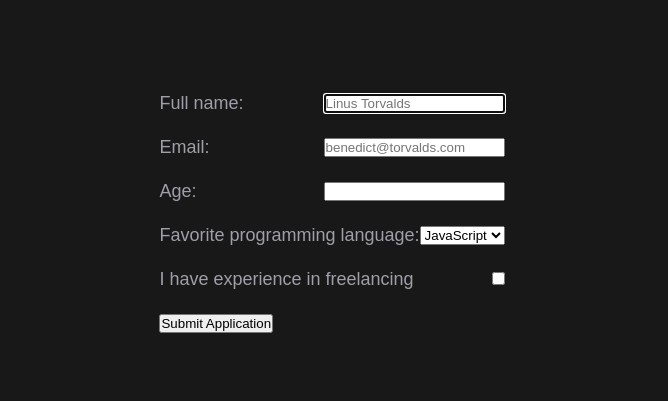
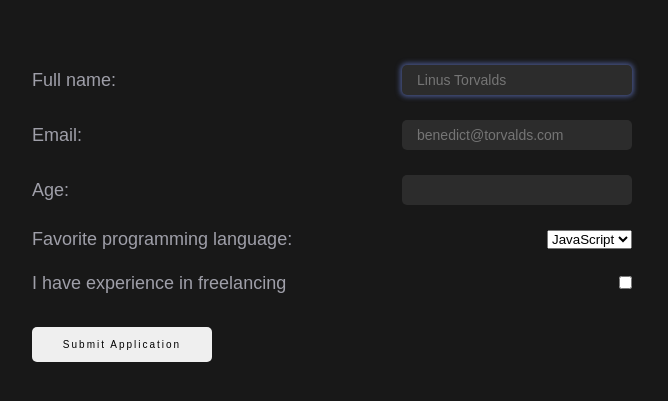
Before and after one commit to ElizabethBlock/primitive-form-, a plain HTML site: page index.html in a window 1280 px wide. Shown: the part 187-588 px from the top of the page, without its empty margins (308-976 px from the left). Drawn offline with Linux system fonts and the light colour scheme; a web font is replaced by a local one.

Commit message:
style form

```diff
--- a/css/style.css
+++ b/css/style.css
@@ -1,4 +1,5 @@
 @import url('https://fonts.cdnfonts.com/css/neogrey');
+
 *,
 *::before,
 *::after {
@@ -9,13 +10,13 @@
 
 body {
   font-family: 'NeoGrey', sans-serif;
-  font-size: 18px;
-  color: #9F9FA9;
-  background-color: #181818;
   display: flex;
   justify-content: center;
   align-items: center;
   min-height: 100vh;
+  font-size: 18px;
+  color: #9F9FA9;
+  background-color: #181818;
 }
 
 label {
@@ -24,3 +25,44 @@ label {
   justify-content: space-between;
   margin-bottom: 25px;
 }
+
+.form {
+  width: 600px;
+}
+
+.about-you{
+  width: 230px;
+  height: 30px;
+  border: none;
+  border-radius: 5px;
+  padding: 0 15px;
+  font-size: 14px;
+  background-color: #2C2C2C;
+  color: #9F9FA9;
+}
+
+.about-you:focus {
+  box-shadow: 0 0 5px 2px #475486;
+  outline: none;
+  transition: all 0.2s ease-in-out;}
+
+.btn {
+  font-family: 'NeoGrey', sans-serif;
+  letter-spacing: 2px;
+  font-size: 10px;
+  margin-top: 10px;
+  width: 180px;
+  height: 35px;
+  border-radius: 5px;
+  cursor: pointer;
+  border: none;
+}
+
+.btn:hover {
+  background-color: #475486;
+  color: #9F9FA9;
+  transition: all 0.4s ease-in-out;
+  border: none;
+  box-shadow: 0 0 5px 2px #475486;
+  font-size: 11px;
+}
--- a/index.html
+++ b/index.html
@@ -4,18 +4,18 @@
     <meta charset="UTF-8" />
     <meta name="viewport" content="width=device-width, initial-scale=1.0" />
     <meta http-equiv="X-UA-Compatible" content="ie=edge" />
-    <title>Document</title>
+    <title>Primitive form</title>
     <link rel="stylesheet" href="css/reset.css" />
     <link rel="stylesheet" href="css/style.css" />
   </head>
   <body>
-    <form id="form">
+    <form class="form">
       <label>
         Full name:
         <input
+          class="about-you"
           type="text"
           name="name"
-          id="name"
           placeholder="Linus Torvalds"
           required
           autofocus
@@ -25,9 +25,9 @@
       <label>
         Email:
         <input
+          class="about-you"
           type="email"
           name="email"
-          id="email"
           placeholder="benedict@torvalds.com"
           required
         />
@@ -35,7 +35,7 @@
 
       <label>
         Age:
-        <input type="number" name="age" required />
+        <input class="about-you" type="number" name="age" required />
       </label>
 
       <label>
@@ -53,7 +53,7 @@
         <input type="checkbox" name="freelance-experience" value="1" />
       </label>
 
-      <button type="submit">Submit Application</button>
+      <button class="btn" type="submit">Submit Application</button>
     </form>
 
     <script src="js/main.js"></script>
```
